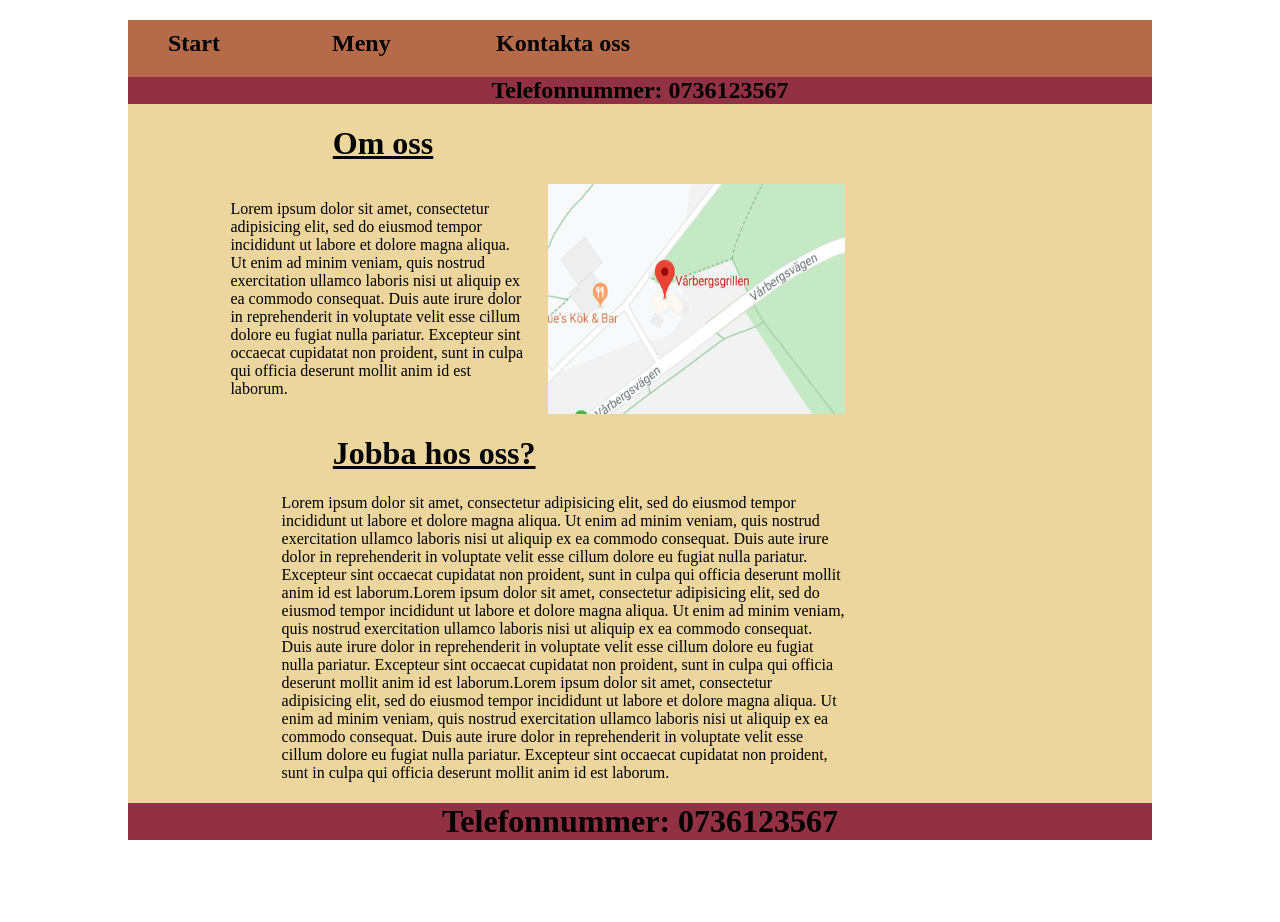
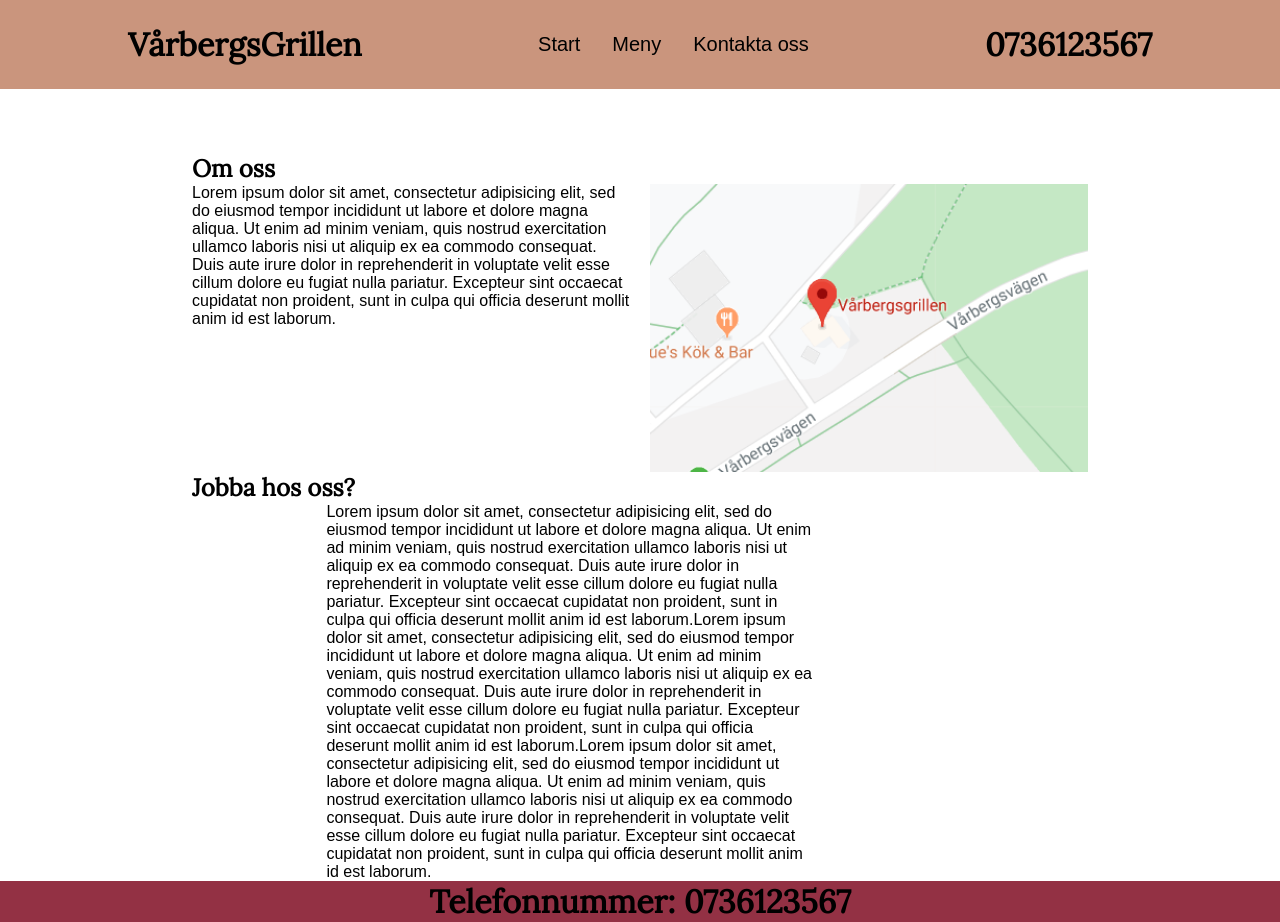
Before and after one commit to WilliamJohanssonElling/webutveckling-f-retagssida, a plain HTML site: page contact.html in a window 1280 px wide. Before the commit the page ends 861 px from the top, so only its background shows below. Drawn offline with Linux system fonts and the light colour scheme; a web font is replaced by a local one.

Commit message:
giga update

```diff
--- a/contact.html
+++ b/contact.html
@@ -4,31 +4,31 @@
 		<meta charset="utf-8">
 		<meta name="viewport" content="width=device-width, initial-scale=1">
 		<link rel="stylesheet" type="text/css" href="css/style.css">
-	<title></title>
+		<title>Kontakta oss - VårbergsGrillen</title>
 	</head>
-
 	<body>
-	<div class="Wrapper">
 		<nav>
+			<h1>VårbergsGrillen</h1>
 			<ul>
-				<h2>
 				<li><a href="index.html">Start</a></li>
 				<li><a href="menu.html">Meny</a></li>
 				<li><a href="contact.html">Kontakta oss</a></li>
-				</h2>
 			</ul>
-			<header><h1> Telefonnummer: 0736123567</h1></header>
+			<h1>0736123567</h1>
 		</nav>
-		<h1>Om oss</h1>
-		<div class="text"><p>Lorem ipsum dolor sit amet, consectetur adipisicing elit, sed do eiusmod
+		<article>
+			<h2>Om oss</h2>
+			<div class="text">
+				<p>Lorem ipsum dolor sit amet, consectetur adipisicing elit, sed do eiusmod
 				tempor incididunt ut labore et dolore magna aliqua. Ut enim ad minim veniam,
 				quis nostrud exercitation ullamco laboris nisi ut aliquip ex ea commodo
 				consequat. Duis aute irure dolor in reprehenderit in voluptate velit esse
 				cillum dolore eu fugiat nulla pariatur. Excepteur sint occaecat cupidatat non
 				proident, sunt in culpa qui officia deserunt mollit anim id est laborum.</p>
-		<img src="assets/img/GoogleMaps.png">
+				<img src="assets/img/GoogleMaps.png"/>
 			</div>
-		<h1>Jobba hos oss?</h1>
+
+			<h2>Jobba hos oss?</h2>
 			<p class="VanligText">Lorem ipsum dolor sit amet, consectetur adipisicing elit, sed do eiusmod
 			tempor incididunt ut labore et dolore magna aliqua. Ut enim ad minim veniam,
 			quis nostrud exercitation ullamco laboris nisi ut aliquip ex ea commodo
@@ -45,8 +45,11 @@
 			consequat. Duis aute irure dolor in reprehenderit in voluptate velit esse
 			cillum dolore eu fugiat nulla pariatur. Excepteur sint occaecat cupidatat non
 			proident, sunt in culpa qui officia deserunt mollit anim id est laborum.</p>
+		</article>
 
-		<footer><h1>Telefonnummer: 0736123567</h1></footer>
-	</div>
+		<footer>
+			<h1>Telefonnummer: 0736123567</h1>
+		</footer>
+
 	</body>
 </html>
--- a/css/style.css
+++ b/css/style.css
@@ -1,39 +1,74 @@
+/* 4px 8px 16px 24px 32px 48px 64px 128px 256px */
+/*
+font-family: 'Muli', sans-serif;
+font-family: 'Lora', serif;
+*/
 
-body {
-	background-color: white;
+
+@import url('https://fonts.googleapis.com/css?family=Lora|Muli&display=swap');
+
+* {
 	margin: 0px;
-	margin-right: 10%;
-	margin-left: 10%;
 	padding: 0px;
 }
 
-.Wrapper {
-	background-color: #EDD59E;
+h1, h2, h3, h4, h5, h6 {
+	font-family: 'Lora', serif;
+}
 
+h1 {
+	font-size: 32px;
+}
+
+h2 {
+	font-size: 24px;
+}
+
+p, a {
+	font-family: 'Muli', sans-serif;
 }
 
 nav	{
-	background-color: #B56B4A;
+	background-color: #CA957D;
+	display: flex;
+	flex-direction: row;
+	justify-content: space-between;
+	align-items: center;
+	padding: 24px 128px;
+	margin-bottom: 64px;
 }
 
-a {
+nav ul {
+	list-style-type: none;
+	display: flex;
+	flex-direction: row;
+}
+
+nav ul li {
+	margin: 0px 16px;
+}
+
+nav ul li a {
 	color: black;
 	text-decoration: none;
+	font-size: 20px;
 }
 
-header{
-	text-align: center;
-	background-color: #933144;
+article {
+	margin: 0px auto;
+	width: 70%;
+	max-width: 1300px;
 }
 
-nav >ul >h2 {
-	display: grid;
-	grid-template-columns: repeat(auto-fill, minmax(150px, 1fr));
-	padding-top: 10px;
-	list-style: none;
+footer {
+	background-color: #933144;
+	text-align: center;
 }
 
-div >h1	{
+
+
+
+div > h1 {
 	text-decoration: underline;
 	margin-left: 20%;
 }
@@ -42,20 +77,15 @@ div >h1	{
 	display: grid;
 	grid-template-columns: 1fr 1fr;
 	grid-gap: 20px;
-	margin-left: 10%;
-	margin-right: 30%;
 }
 
 img {
 	height: 100%;
 	width: 100%;
+}
 
-}
-footer {
-	background-color: #933144;
-	text-align: center;
 
-}
+
 .VanligText {
 	margin-right: 30%;
 	margin-left: 15%;
```
Also changed, not shown: index.html (+13 -10 lines), menu.html (+15 -9 lines). Lines whose indentation alone changed are shown as unchanged.
